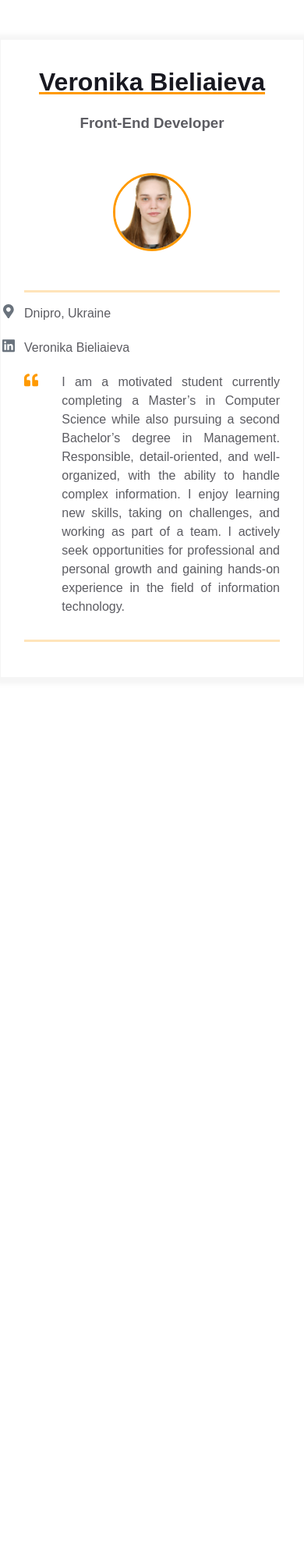
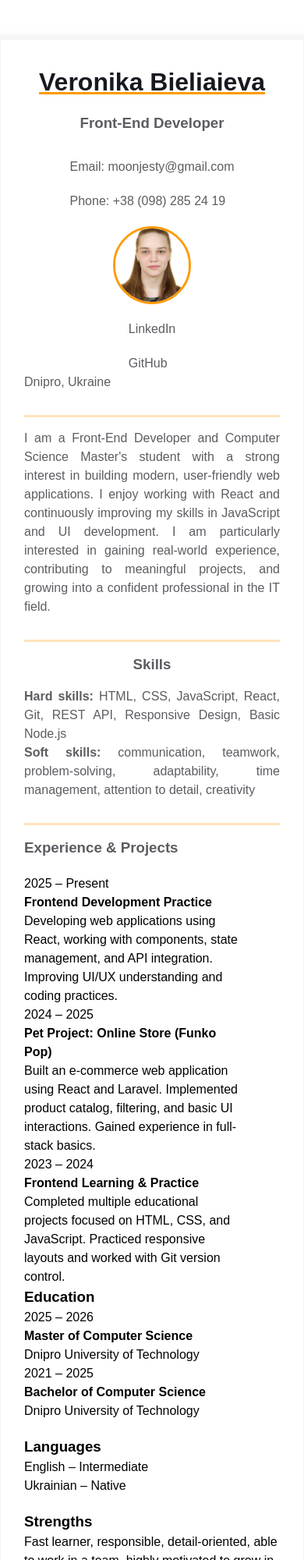
Before and after one commit to moonjesty/homepage, a plain HTML site: page index.html in a window 390 px wide. Shown: the top 2000 px of the page at 78% size. Before the commit the page ends 919 px from the top, so only its background shows below. Drawn offline with Linux system fonts and the light colour scheme.

Commit message:
Update index.html with new content and styles
Added stylesheet link and updated contact info with email and phone. Enhanced the introduction section with personal details and experience.

```diff
--- a/index.html
+++ b/index.html
@@ -2,11 +2,12 @@
 <html>
   <head>
     <meta charset="UTF-8" />
-    <link rel="stylesheet" href="styles.css" />
     <meta name="viewport" content="width=device-width, initial-scale=1.0" />
 
     <title>Résumé</title>
+    <link rel="stylesheet" href="styles.css" />
   </head>
+
   <body>
     <main>
       <div class="resume">
@@ -16,7 +17,17 @@
             <h3 class="contact-info__sub-header">Front-End Developer</h3>
 
             <div class="contact_info_container fh">
-              <div class="contact-info__block"></div>
+              <div class="contact-info__block">
+                <a
+                  href="mailto:veronika.dev@email.com"
+                  class="contact-info__item"
+                >
+                  Email: moonjesty@gmail.com
+                </a>
+                <a href="tel:+380000000000" class="contact-info__item">
+                  Phone: +38 (098) 285 24 19
+                </a>
+              </div>
 
               <div class="contact-info__block contact-info__block--center">
                 <img
@@ -26,83 +37,136 @@
                 />
               </div>
 
-              <div class="contact-info__block"></div>
+              <div class="contact-info__block">
+                <a
+                  href="https://www.linkedin.com/in/veronika-bieliaieva-6774b4305/"
+                  class="contact-info__item"
+                >
+                  LinkedIn
+                </a>
+                <a
+                  href="https://github.com/moonjesty"
+                  class="contact-info__item"
+                >
+                  GitHub
+                </a>
+              </div>
+            </div>
+
+            <p class="contact-info__item">Dnipro, Ukraine</p>
+          </div>
+        </div>
+
+        <!-- INTRO -->
+        <div class="container">
+          <div class="resume__block">
+            <div class="intro">
+              <p class="intro_text">
+                I am a Front-End Developer and Computer Science Master's student
+                with a strong interest in building modern, user-friendly web
+                applications. I enjoy working with React and continuously
+                improving my skills in JavaScript and UI development. I am
+                particularly interested in gaining real-world experience,
+                contributing to meaningful projects, and growing into a
+                confident professional in the IT field.
+              </p>
             </div>
           </div>
         </div>
-        <a href="" rel="author" class="contact-info__item">
-          <div class="contact-info__item-icon-wrapper">
-            <svg
-              class="contact-info__item-icon"
-              xmlns="http://www.w3.org/2000/svg"
-              viewBox="0 0 384 512"
-            >
-              <path
-                d="M172.268 501.67C26.97 291.031 0 269.413 0 192 0 85.961 85.961 0 192
-        0s192 85.961 192 192c0 77.413-26.97 99.031-172.268 309.67-9.535
-        13.774-29.93 13.773-39.464 0zM192 272c44.183 0 80-35.817
-        80-80s-35.817-80-80-80-80 35.817-80 80 35.817 80 80 80z"
-              ></path>
-            </svg>
-          </div>
-          <span>Dnipro, Ukraine</span>
-        </a>
-
-        <a
-          href="https://www.linkedin.com/in/veronika-bieliaieva-6774b4305/"
-          rel="author"
-          class="contact-info__item"
-        >
-          <div class="contact-info__item-icon-wrapper">
-            <svg
-              class="contact-info__item-icon"
-              xmlns="http://www.w3.org/2000/svg"
-              viewBox="0 0 448 512"
-            >
-              <path
-                d="M416 32H31.9C14.3 32 0 46.5 0 64.3v383.4C0 465.5 14.3 480 31.9
-        480H416c17.6 0 32-14.5 32-32.3V64.3c0-17.8-14.4-32.3-32-32.3zM135.4
-        416H69V202.2h66.5V416zm-33.2-243c-21.3 0-38.5-17.3-38.5-38.5S80.9 96
-        102.2 96c21.2 0 38.5 17.3 38.5 38.5 0 21.3-17.2 38.5-38.5 38.5zm282.1
-        243h-66.4V312c0-24.8-.5-56.7-34.5-56.7-34.6 0-39.9 27-39.9
-        54.9V416h-66.4V202.2h63.7v29.2h.9c8.9-16.8 30.6-34.5 62.9-34.5 67.2
-        0 79.7 44.3 79.7 101.9V416z"
-              ></path>
-            </svg>
-          </div>
-          <span>Veronika Bieliaieva</span>
-        </a>
 
         <div class="container">
           <div class="resume__block">
-            <div class="intro">
-              <div class="intro__icon-wrapper">
-                <svg
-                  class="intro__icon"
-                  xmlns="http://www.w3.org/2000/svg"
-                  viewBox="0 0 512 512"
-                >
-                  <path
-                    d="M464 256h-80v-64c0-35.3 28.7-64 64-64h8c13.3 0 24-10.7
-            24-24V56c0-13.3-10.7-24-24-24h-8c-88.4 0-160 71.6-160 160v240c0
-            26.5 21.5 48 48 48h128c26.5 0 48-21.5
-            48-48V304c0-26.5-21.5-48-48-48zm-288 0H96v-64c0-35.3 28.7-64
-            64-64h8c13.3 0 24-10.7 24-24V56c0-13.3-10.7-24-24-24h-8C71.6
-            32 0 103.6 0 192v240c0 26.5 21.5 48 48 48h128c26.5 0 48-21.5
-            48-48V304c0-26.5-21.5-48-48-48z"
-                  ></path>
-                </svg>
+            <div class="skills">
+              <h3 class="skills__header">Skills</h3>
+              <p class="skills__text">
+                <strong>Hard skills:</strong> HTML, CSS, JavaScript, React, Git,
+                REST API, Responsive Design, Basic Node.js<br />
+                <strong>Soft skills:</strong> communication, teamwork,
+                problem-solving, adaptability, time management, attention to
+                detail, creativity
+              </p>
+            </div>
+          </div>
+        </div>
+
+        <div class="container">
+          <div class="resume__block">
+            <div class="main-info fh">
+              <div class="experiences">
+                <h3 class="experiences__header">Experience & Projects</h3>
+
+                <div class="experiences__item">
+                  <span>2025 – Present</span>
+                  <h4>Frontend Development Practice</h4>
+                  <p>
+                    Developing web applications using React, working with
+                    components, state management, and API integration. Improving
+                    UI/UX understanding and coding practices.
+                  </p>
+                </div>
+
+                <div class="experiences__item">
+                  <span>2024 – 2025</span>
+                  <h4>Pet Project: Online Store (Funko Pop)</h4>
+                  <p>
+                    Built an e-commerce web application using React and Laravel.
+                    Implemented product catalog, filtering, and basic UI
+                    interactions. Gained experience in full-stack basics.
+                  </p>
+                </div>
+
+                <div class="experiences__item">
+                  <span>2023 – 2024</span>
+                  <h4>Frontend Learning & Practice</h4>
+                  <p>
+                    Completed multiple educational projects focused on HTML,
+                    CSS, and JavaScript. Practiced responsive layouts and worked
+                    with Git version control.
+                  </p>
+                </div>
               </div>
-              <p class="intro_text">
-                I am a motivated student currently completing a Master’s in
-                Computer Science while also pursuing a second Bachelor’s degree
-                in Management. Responsible, detail-oriented, and well-organized,
-                with the ability to handle complex information. I enjoy learning
-                new skills, taking on challenges, and working as part of a team.
-                I actively seek opportunities for professional and personal
-                growth and gaining hands-on experience in the field of
-                information technology.
-              </p>
+
+              <!-- ADDITIONAL INFO -->
+              <div class="additional-info fv">
+                <div class="additional-info__education">
+                  <h3>Education</h3>
+
+                  <div>
+                    <span>2025 – 2026</span>
+                    <h4>Master of Computer Science</h4>
+                    <p>Dnipro University of Technology</p>
+                  </div>
+
+                  <div>
+                    <span>2021 – 2025</span>
+                    <h4>Bachelor of Computer Science</h4>
+                    <p>Dnipro University of Technology</p>
+                  </div>
+                </div>
+
+                <div class="additional-info__languages">
+                  <h3>Languages</h3>
+                  <p>English – Intermediate</p>
+                  <p>Ukrainian – Native</p>
+                </div>
+
+                <div class="additional-info__strengths">
+                  <h3>Strengths</h3>
+                  <p>
+                    Fast learner, responsible, detail-oriented, able to work in
+                    a team, highly motivated to grow in IT and improve technical
+                    skills.
+                  </p>
+                </div>
+
+                <div class="additional-info__interests">
+                  <h3>Interests</h3>
+                  <p>
+                    Web development, UI/UX design, learning new technologies,
+                    self-development, digital products.
+                  </p>
+                </div>
+              </div>
             </div>
           </div>
         </div>
```
